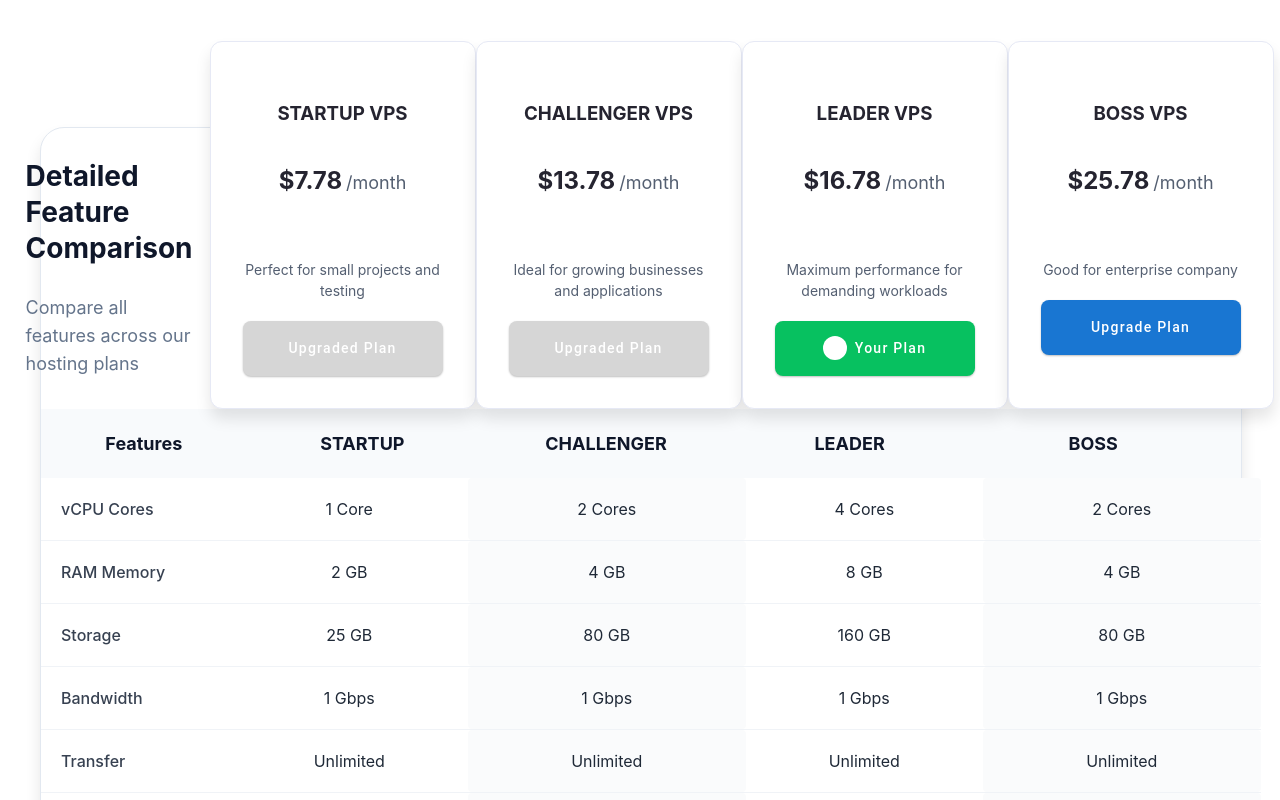
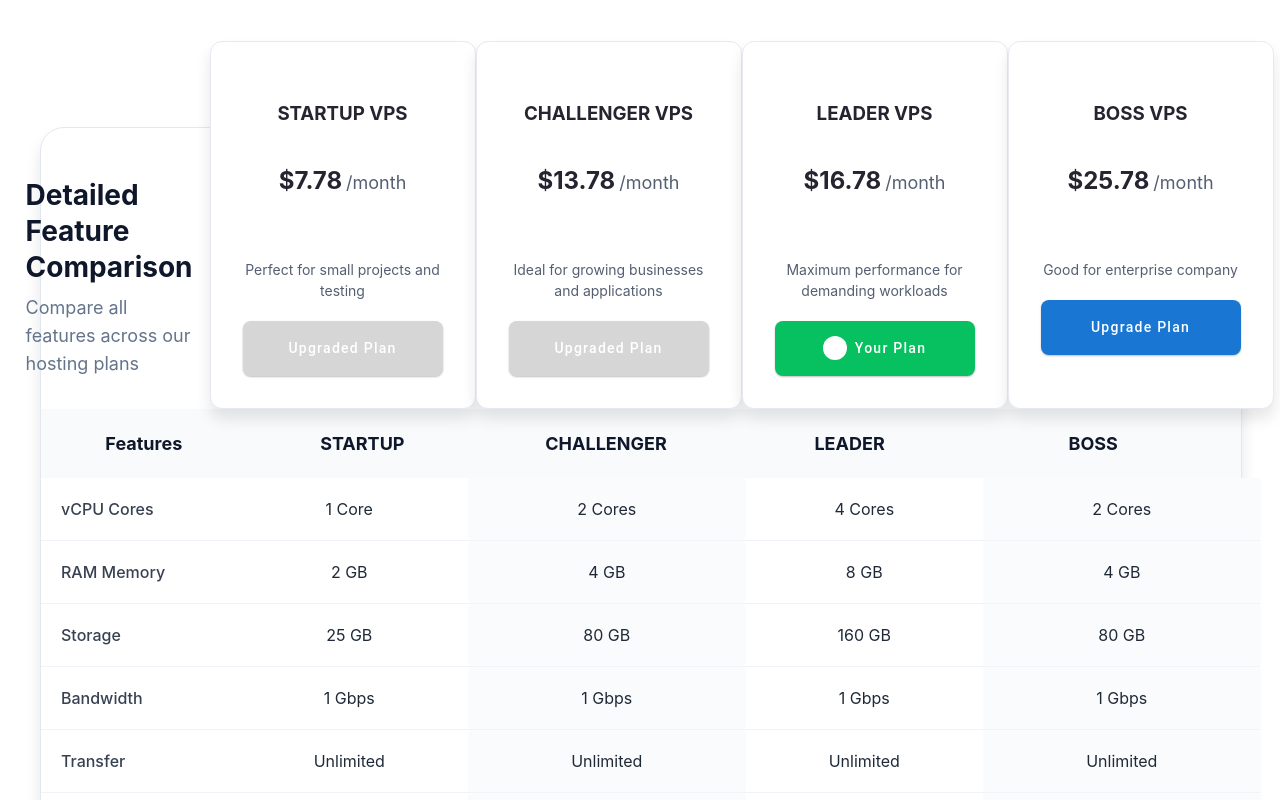
Before and after one commit to HayKongMeng/balacing1, a React (Vite) app: page / in a window 1280 px wide. Shown: the top 800 px of the page. Built offline with nearby package versions, Linux system fonts and the light colour scheme.

Commit message:
Manual code updates made to file: src/pages/Example.jsx

```diff
--- a/src/pages/Example.jsx
+++ b/src/pages/Example.jsx
@@ -16,7 +16,7 @@ export default function Example() {
                 lineHeight: "36px",
                 textAlign: "left",
                 pointerEvents: "auto",
-                margin: "19px auto 19px 0",
+                margin: "0px auto 0px 0",
               }}
             >
               Detailed Feature Comparison
```
